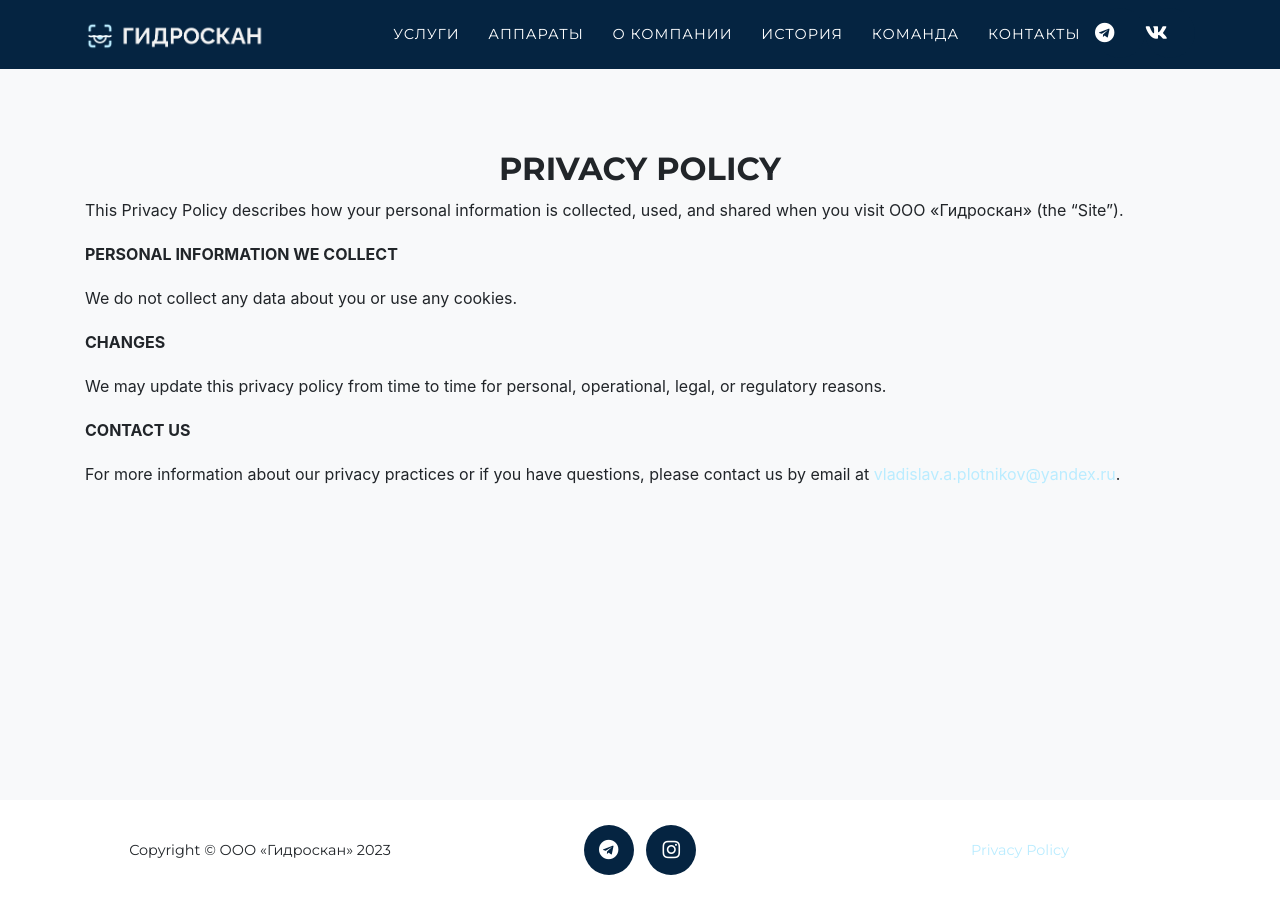
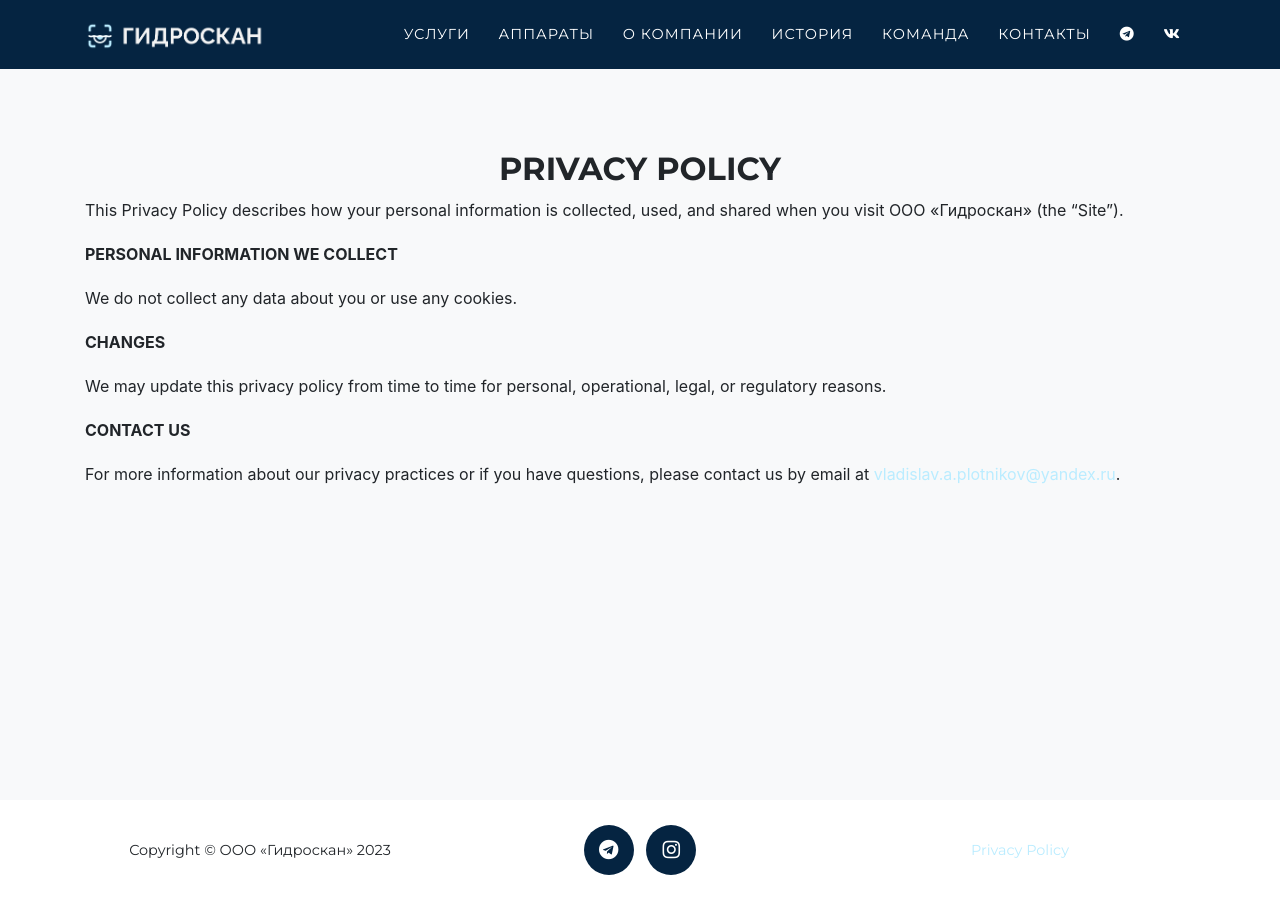
Before and after one commit to HydroScan-rov/hydroscan.ru, a Jekyll site: the page built from legal.md, in a window 1280 px wide. Built offline with Jekyll 4.4.1, drawn with Linux system fonts in a browser that asks for light colours; some web fonts are replaced.

Commit message:
vk button in header

```diff
--- a/_includes/nav.html
+++ b/_includes/nav.html
@@ -40,9 +40,9 @@
             >{{ link.title }}</a
           >
           {%- elsif link.tg -%}
-            <a class="nav-icon js-scroll-trigger" href="{{ link.tg }}"><i class="{{ link.icon }}"></i></a>
+            <a class="nav-link js-scroll-trigger" href="{{ link.tg }}"><i class="{{ link.icon }}"></i></a>
           {%- elsif link.vk -%}
-            <a class="nav-icon js-scroll-trigger" href="{{ link.tg }}"><i class="{{ link.icon }}"></i></a>
+            <a class="nav-link js-scroll-trigger" href="{{ link.tg }}"><i class="{{ link.icon }}"></i></a>
           {%- else -%}
           <a class="nav-link js-scroll-trigger" href="#">{{ link.title }}</a>
           {%- endif -%}
--- a/_includes/navheader.html
+++ b/_includes/navheader.html
@@ -22,9 +22,9 @@
             {%- elsif link.section -%}
               <a class="nav-link js-scroll-trigger" href="#{{ link.section }}">{{ link.title }}</a>
             {%- elsif link.tg -%}
-              <a class="nav-icon js-scroll-trigger" href="{{ link.tg }}"><i class="{{ link.icon }}"></i></a>
+              <a class="nav-link js-scroll-trigger" href="{{ link.tg }}"><i class="{{ link.icon }}"></i></a>
             {%- elsif link.vk -%}
-              <a class="nav-icon js-scroll-trigger" href="{{ link.tg }}"><i class="{{ link.icon }}"></i></a>
+              <a class="nav-link js-scroll-trigger" href="{{ link.tg }}"><i class="{{ link.icon }}"></i></a>
             {%- else -%}
               <a class="nav-link js-scroll-trigger" href="#">{{ link.title }}</a>
             {%- endif -%}
```
